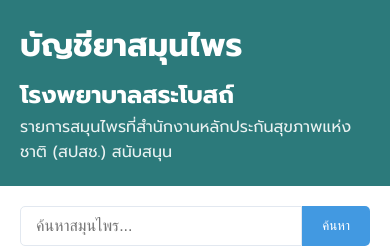
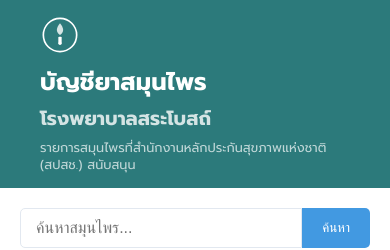
Before and after one commit to pharmacist-sabot/herbs-app, a Vue app: page / in a window 390 px wide. Shown: the top 250 px of the page. Built offline with nearby package versions, Linux system fonts and the light colour scheme; no server answers.

Commit message:
refactor: Update Header.vue

```diff
--- a/src/components/Header.vue
+++ b/src/components/Header.vue
@@ -1,14 +1,31 @@
-<!-- src/components/Header.vue -->
 <template>
   <header class="header">
     <div class="container">
-            <div class="logo">
+      <!-- SVG Logo -->
+      <div class="logo-container">
+        <svg
+          class="logo-icon"
+          viewBox="0 0 48 48"
+          xmlns="http://www.w3.org/2000/svg"
+          fill="currentColor"
+        >
+          <!-- พื้นหลังวงกลม -->
+          <circle cx="24" cy="24" r="20" fill="none" stroke="currentColor" stroke-width="2"/>
+
+          <!-- ใบไม้ -->
+          <path d="M24 10 C20 15, 18 20, 24 24 C30 20, 28 15, 24 10 Z" fill="currentColor" opacity="0.8"/>
+
+          <!-- ขวดยาเล็กๆ ตรงกลาง -->
+          <rect x="22" y="26" width="4" height="8" rx="1" fill="currentColor"/>
+          <circle cx="24" cy="34" r="2" fill="currentColor"/>
+        </svg>
+
+        <!-- ข้อความ -->
+        <div class="logo-text">
           <h1>บัญชียาสมุนไพร</h1>
           <h2>โรงพยาบาลสระโบสถ์</h2>
-                <p>
-                    รายการสมุนไพรที่สำนักงานหลักประกันสุขภาพแห่งชาติ (สปสช.)
-                    สนับสนุน
-                </p>
+          <p>รายการสมุนไพรที่สำนักงานหลักประกันสุขภาพแห่งชาติ (สปสช.) สนับสนุน</p>
+        </div>
       </div>
     </div>
   </header>
@@ -24,17 +41,71 @@
 .header {
   background-color: var(--primary-color);
   color: white;
-    padding: 20px 0;
+  padding: 20px 40px;
   box-shadow: 0 2px 10px rgba(0, 0, 0, 0.1);
 }
 
-.logo h1 {
+.logo-container {
+  display: flex;
+  align-items: center;
+  gap: 15px;
+}
+
+.logo-icon {
+  width: 48px;
+  height: 48px;
+  fill: white;
+}
+
+.logo-text h1 {
   font-size: 2rem;
+  margin-bottom: 5px;
+  font-weight: bold;
+}
+
+.logo-text h2 {
+  font-size: 1.5rem;
+  margin-bottom: 10px;
+  opacity: 0.8;
+}
+
+.logo-text p {
+  font-size: 0.9rem;
+  opacity: 0.7;
+  line-height: 1.4;
+}
+
+/* Responsive for Mobile */
+@media (max-width: 767px) {
+  .header {
+    padding: 15px 20px;
+  }
+
+  .logo-container {
+    flex-direction: column;
+    align-items: flex-start;
+    gap: 8px;
+  }
+
+  .logo-icon {
+    width: 40px;
+    height: 40px;
+  }
+
+  .logo-text h1 {
+    font-size: 1.5rem;
+    margin-bottom: 3px;
+  }
+
+  .logo-text h2 {
+    font-size: 1.2rem;
     margin-bottom: 5px;
   }
 
-.logo p {
-    font-size: 1rem;
-    opacity: 0.9;
+  .logo-text p {
+    font-size: 0.8rem;
+    opacity: 0.7;
+    line-height: 1.3;
+  }
 }
 </style>
```
Lines whose indentation alone changed are shown as unchanged.
